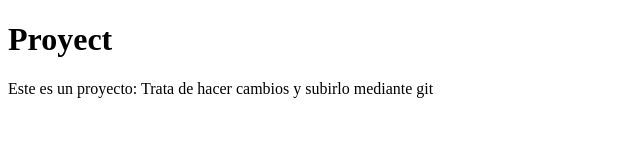
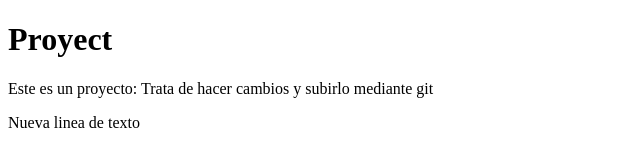
Before and after one commit to RobetMK/githubpractice, a plain HTML site: page index.html in a window 1280 px wide. Shown: the whole page, without its empty margins (0-640 px from the left). Drawn offline with Linux system fonts and the light colour scheme.

Commit message:
Añadiendo una linea de texto

```diff
--- a/index.html
+++ b/index.html
@@ -9,6 +9,7 @@
 <body>
     <h1>Proyect</h1>
     <p>Este es un proyecto: Trata de hacer cambios y subirlo mediante git</p>
+    <p>Nueva linea de texto</p>
 </body>
 <script type="text/javascript" src="js/index.js"></script>
 </html>
```
